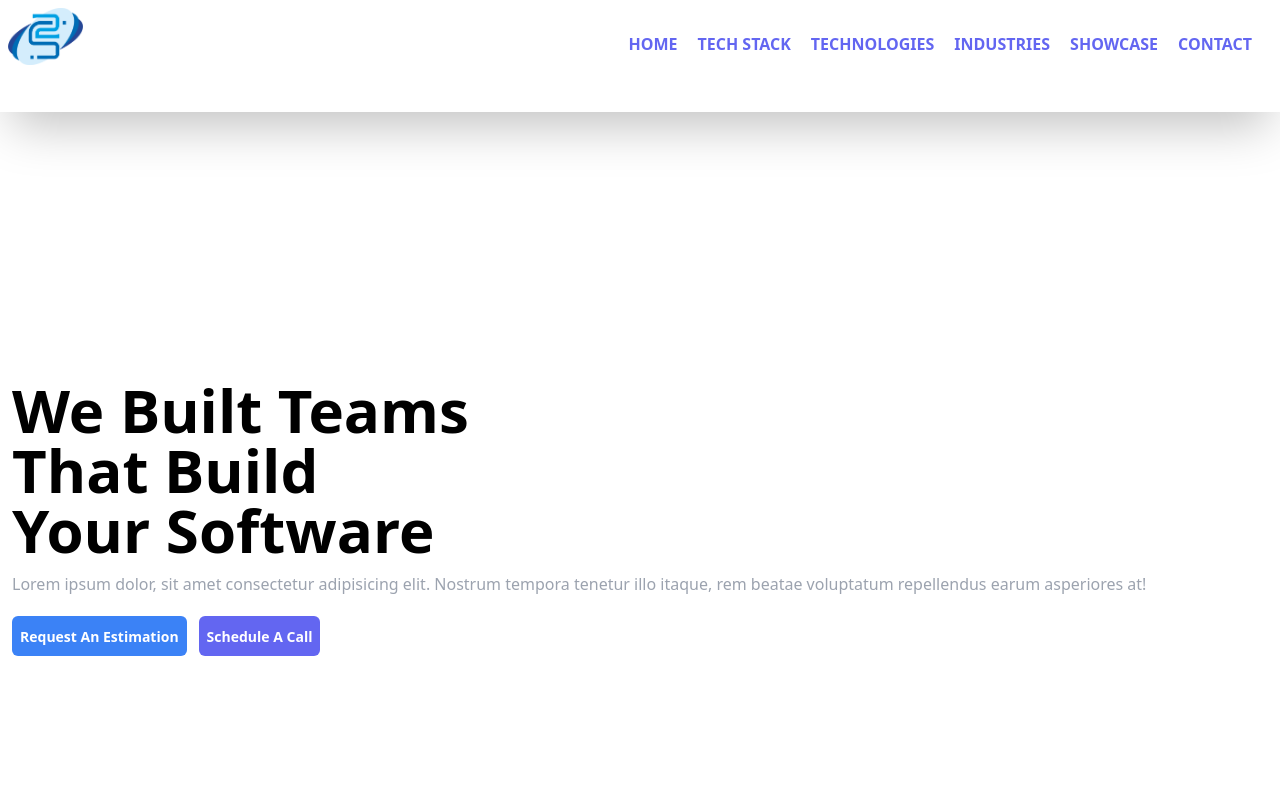
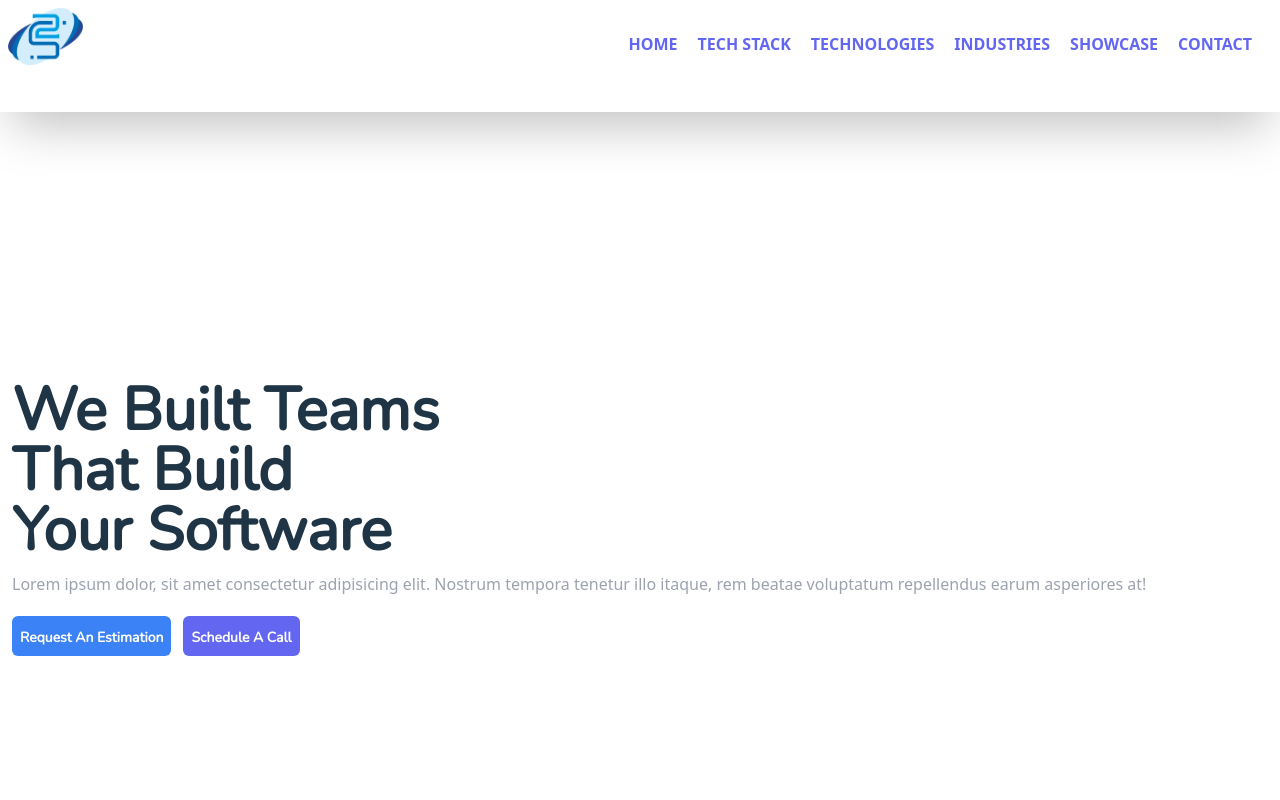
Before and after one commit to 2Stack2021/Two-stack-private-limited, a Next.js app: page / in a window 1280 px wide. Shown: the top 800 px of the page. Built offline with nearby package versions, Linux system fonts and the light colour scheme.

Commit message:
make it better

```diff
--- /dev/null
+++ b/pages/_document.tsx
@@ -0,0 +1,35 @@
+import Document, { Html, Head, Main, NextScript } from "next/document";
+
+class MyDocument extends Document {
+     static async getInitialProps(ctx) {
+          const initialProps = await Document.getInitialProps(ctx);
+          return { ...initialProps };
+     }
+
+     render() {
+          return (
+               <Html>
+                    <Head>
+                         <link
+                              rel="preconnect"
+                              href="https://fonts.googleapis.com"
+                         />
+                         <link
+                              rel="preconnect"
+                              href="https://fonts.gstatic.com"
+                         />
+                         <link
+                              href="https://fonts.googleapis.com/css2?family=Nunito&display=swap"
+                              rel="stylesheet"
+                         />
+                    </Head>
+                    <body>
+                         <Main />
+                         <NextScript />
+                    </body>
+               </Html>
+          );
+     }
+}
+
+export default MyDocument;
--- a/tailwind.config.js
+++ b/tailwind.config.js
@@ -11,6 +11,10 @@
                colors: {
                     primary: colors.indigo,
                     secondary: colors.blue,
+                    text: "#1F3545",
+               },
+               fontFamily: {
+                    nunito: ["nunito", "sans-serif"],
                },
           },
      },
```
